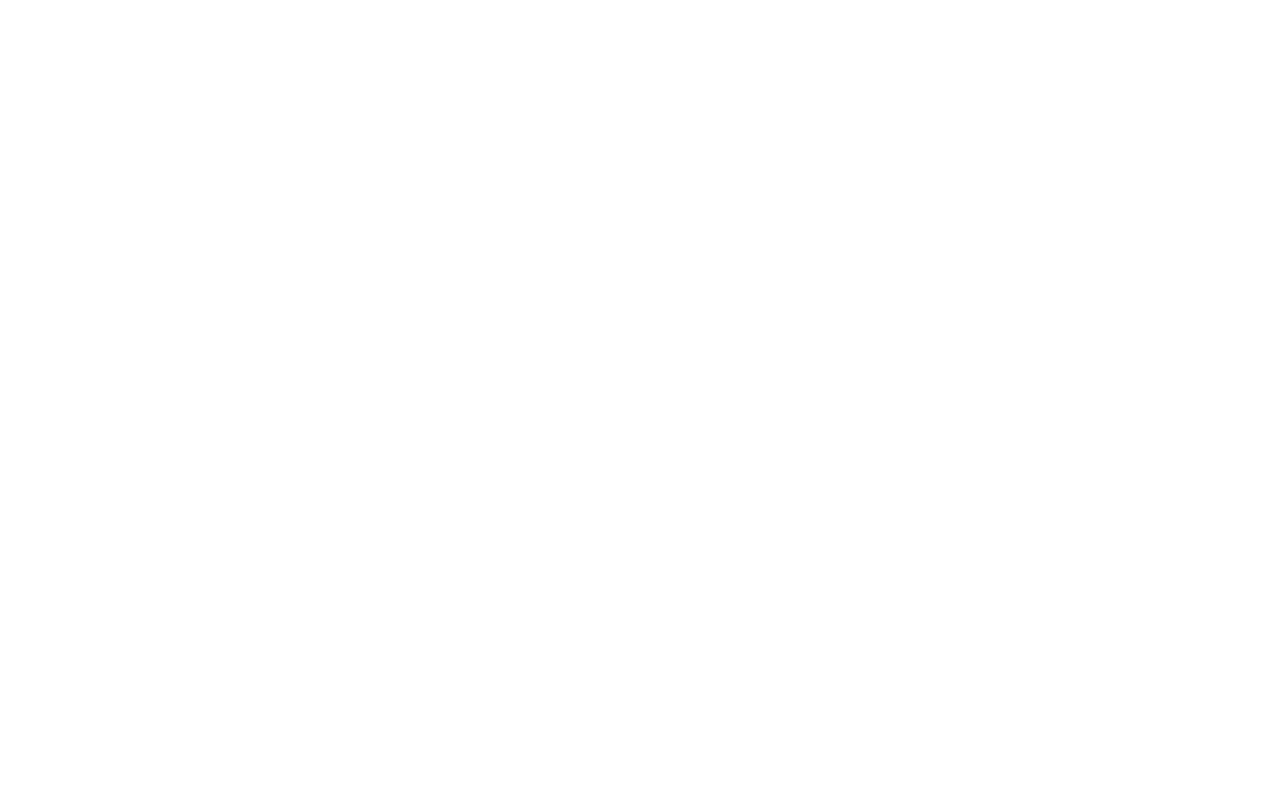
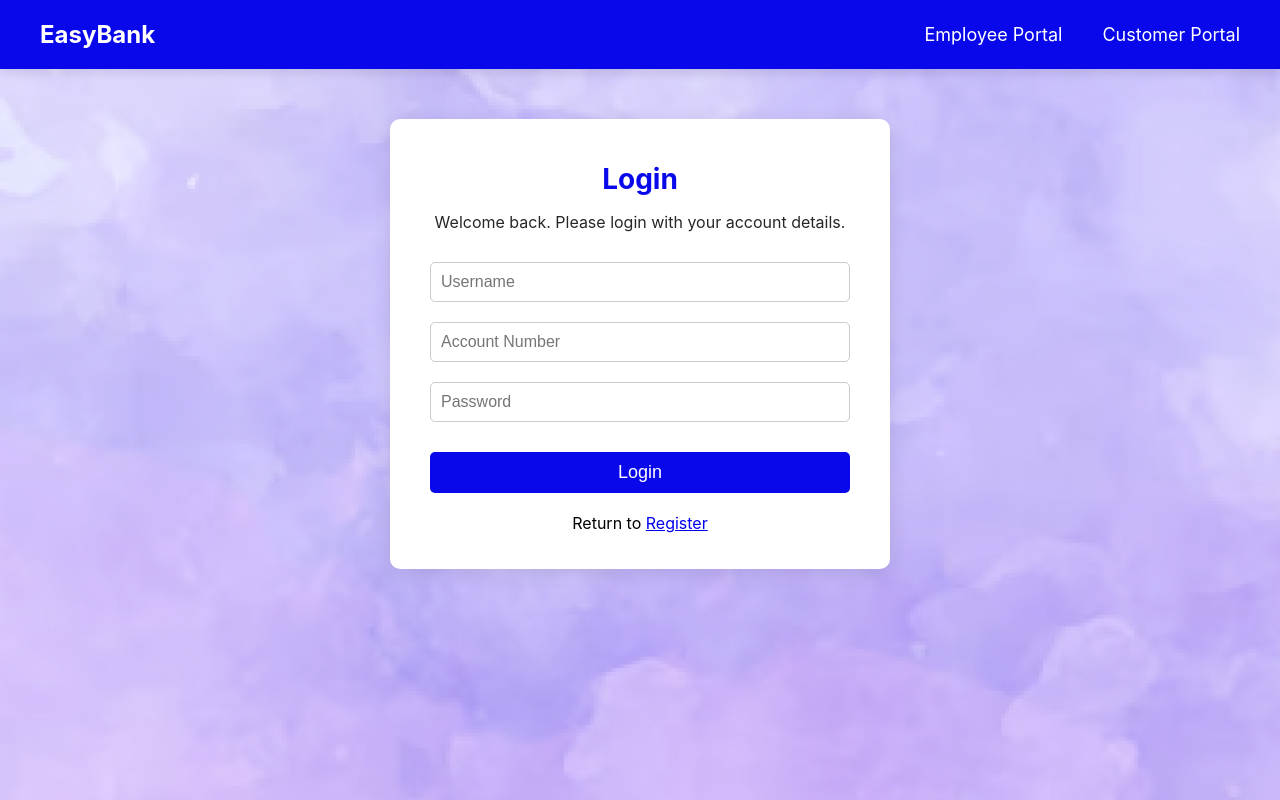
Before and after one commit to JoshuaAshley/EasyBank, a React (Create React App) app in the folder FRONTEND/client/: page /login in a window 1280 px wide. Before the commit this address had no page. Built offline with nearby package versions, Linux system fonts and the light colour scheme.

Commit message:
Worked on login

```diff
--- a/FRONTEND/client/src/AppRouter.js
+++ b/FRONTEND/client/src/AppRouter.js
@@ -1,17 +1,22 @@
 import React from 'react';
 import { BrowserRouter as Router, Route, Routes } from 'react-router-dom';
+import { UserProvider } from './UserContext';
 import LandingPage from './ui/pages/Landing/landing';
 import Register from './ui/pages/Register/register';
+import Login from './ui/pages/Login/login';
 
-const AppRouter = () => {
+function App() {
   return (
+    <UserProvider>
       <Router>
         <Routes>
           <Route path="/" element={<LandingPage />} />
           <Route path="/register" element={<Register />} />
+          <Route path="/login" element={<Login />} />
         </Routes>
       </Router>
+    </UserProvider>
   );
-};
+}
 
-export default AppRouter;
+export default App;
--- /dev/null
+++ b/FRONTEND/client/src/UserContext.jsx
@@ -0,0 +1,15 @@
+import React, { createContext, useState } from 'react';
+
+// Create the context
+export const UserContext = createContext();
+
+// Create a provider component
+export const UserProvider = ({ children }) => {
+  const [user, setUser] = useState(null); // Initialize with null, meaning no user is logged in
+
+  return (
+    <UserContext.Provider value={{ user, setUser }}>
+      {children}
+    </UserContext.Provider>
+  );
+};
--- a/FRONTEND/client/src/ui/pages/Landing/landing.jsx
+++ b/FRONTEND/client/src/ui/pages/Landing/landing.jsx
@@ -8,8 +8,8 @@
       <nav className="navbar">
         <Link to="/" className="navbar-title">EasyBank</Link>
         <div className="navbar-links">
-          <Link to="/employee-portal" className="nav-link">Employee Portal</Link>
-          <Link to="/customer-portal" className="nav-link">Customer Portal</Link>
+          <Link to="/login" className="nav-link">Employee Portal</Link>
+          <Link to="/login" className="nav-link">Customer Portal</Link>
         </div>
       </nav>
 
@@ -24,7 +24,7 @@
           </p>
           <div className="landing-buttons">
             <Link to="/register" className="sign-up-btn">Sign Up</Link>
-            <button className="watch-demo-btn">Watch Demo</button>
+            <Link to="https://youtu.be/dQw4w9WgXcQ?si=D0dQEFohaBqIboHa&t=0" className="watch-demo-btn">Watch Demo</Link>
           </div>
         </div>
 
--- a/FRONTEND/client/src/ui/pages/Login/login.jsx
+++ b/FRONTEND/client/src/ui/pages/Login/login.jsx
@@ -0,0 +1,116 @@
+import React, { useContext } from 'react';
+import { Link, useNavigate } from 'react-router-dom';
+import { useForm } from 'react-hook-form';
+import { UserContext } from '../../../UserContext';
+import './loginstyles.css';
+
+const Login = () => {
+  const { register, handleSubmit, formState: { errors }, setError } = useForm();
+  const { user, setUser } = useContext(UserContext); // Access setUser from context
+  const navigate = useNavigate(); // To redirect user after login
+
+  // Define regex patterns
+  const usernamePattern = /^[a-zA-Z0-9]{4,30}$/;
+  const accountNumberPattern = /^[0-9]{7,11}$/;
+  const passwordPattern = /^(?=.*[a-z])(?=.*[A-Z])(?=.*\d).{8,}$/;
+
+  const onSubmit = async (data) => {
+    const payload = {
+      username: data.username,
+      accountNumber: data.accountNumber,
+      password: data.password,
+    };
+
+    try {
+      const response = await fetch("https://localhost:3001/api/v1/users/login", {
+        method: 'POST',
+        headers: {
+          'Content-Type': 'application/json',
+        },
+        body: JSON.stringify(payload),
+      });
+
+      const result = await response.json();
+
+      if (response.ok) {
+        // Set the global user state with user details
+        setUser({
+          token: result.token,
+          ...result.userDetails // Add user details except password
+        });
+
+        // Navigate to dashboard or any page after successful login
+        console.log(user);
+      } else {
+        // Handle 401 Unauthorized error
+        if (response.status === 401) {
+          setError("password", { type: "manual", message: "Invalid credentials. Please check your username, password, or account number." });
+          setError("accountNumber", { type: "manual", message: "Invalid credentials. Please check your username, password, or account number." });
+          setError("username", { type: "manual", message: "Invalid credentials. Please check your username, password, or account number." });
+        } else {
+          alert(result.message); // Display any other server error message
+        }
+      }
+    } catch (error) {
+      console.error('An error occurred:', error);
+      alert('An error occurred during login. Please try again.');
+    }
+  };
+
+  return (
+    <div className="register-container">
+      <nav className="navbar">
+        <Link to="/" className="navbar-title">EasyBank</Link>
+        <div className="navbar-links">
+          <Link to="/employee-portal" className="nav-link">Employee Portal</Link>
+          <Link to="/customer-portal" className="nav-link">Customer Portal</Link>
+        </div>
+      </nav>
+      <div className="register-box">
+        <h2 className="register-title">Login</h2>
+        <p className="register-subtitle">Welcome back. Please login with your account details.</p>
+        <form className="register-form" onSubmit={handleSubmit(onSubmit)}>
+          <input
+            type="text"
+            placeholder="Username"
+            className="input-field"
+            {...register("username", {
+              required: "Username is required",
+              pattern: { value: usernamePattern, message: "Username must be 4-30 characters long and contain only letters and numbers." }
+            })}
+          />
+          {errors.username && <span className="error-message">{errors.username.message}</span>}
+
+          <input
+            type="text"
+            placeholder="Account Number"
+            className="input-field"
+            {...register("accountNumber", {
+              required: "Account number is required",
+              pattern: { value: accountNumberPattern, message: "Account number must be between 7 to 11 digits." }
+            })}
+          />
+          {errors.accountNumber && <span className="error-message">{errors.accountNumber.message}</span>}
+
+          <input
+            type="password"
+            placeholder="Password"
+            className="input-field"
+            {...register("password", {
+              required: "Password is required",
+              pattern: { value: passwordPattern, message: "Password must be at least 8 characters long, contain at least one uppercase letter, one lowercase letter, and one number." }
+            })}
+          />
+          {errors.password && <span className="error-message">{errors.password.message}</span>}
+
+          <button type="submit" className="submit-btn">Login</button>
+        </form>
+        <p className="login-link">
+          Return to <Link to="/register">Register</Link>
+        </p>
+      </div>
+    </div>
+  );
+};
+
+export default Login;
--- a/FRONTEND/client/src/ui/pages/Login/loginstyles.css
+++ b/FRONTEND/client/src/ui/pages/Login/loginstyles.css
@@ -0,0 +1,96 @@
+/* Global CSS Reset for box-sizing */
+*,
+*::before,
+*::after {
+    box-sizing: border-box;
+}
+
+.register-container {
+    height: 100vh;
+    display: flex;
+    flex-direction: column;
+    justify-content: flex-start;
+    align-items: center;
+    text-align: center;
+    position: relative;
+    background-image: url('/public/images/background.png');
+    background-size: cover;
+    background-position: center;
+    background-repeat: no-repeat;
+}
+
+.register-container::before {
+    content: ""; /* Required for the pseudo-element */
+    position: absolute; /* Position it over the container */
+    top: 0; /* Cover the entire container */
+    left: 0;
+    right: 0;
+    bottom: 0;
+    background-color: rgba(255, 255, 255, 0.322); /* White overlay with 50% opacity */
+    z-index: 1; /* Ensure it’s on top of the background */
+  }
+
+.register-box {
+    background: white;
+    border-radius: 10px;
+    box-shadow: 0 4px 20px rgba(0, 0, 0, 0.1);
+    padding: 20px 40px;
+    max-width: 500px;
+    width: 100%;
+    margin-top: 50px;
+    z-index: 2;
+}
+
+.register-title {
+    font-size: 28px;
+    font-weight: bold;
+    margin-bottom: 10px;
+    color: #0808EB;
+}
+
+.register-subtitle {
+    font-size: 16px;
+    color: #272727;
+    margin-bottom: 20px;
+}
+
+.register-form {
+    width: 100%;
+    display: flex;
+    flex-direction: column;
+    align-items: center;
+    justify-content: center;
+}
+
+.input-field {
+    width: 100%; /* This will be 100% of its parent */
+    padding: 10px;
+    margin: 10px 0;
+    border: 1px solid #ccc;
+    border-radius: 5px;
+    font-size: 16px;
+}
+
+.submit-btn {
+    background-color: #0808EB;
+    color: white;
+    padding: 10px 20px;
+    border: none;
+    margin-top: 20px;
+    border-radius: 5px;
+    font-size: 18px;
+    cursor: pointer;
+    transition: background-color 0.3s;
+    width: 100%;
+}
+
+.submit-btn:hover {
+    background-color: #0505d6;
+}
+
+.error-message {
+    color: red;
+    font-size: 14px;
+    text-align: left; /* Align error messages to the left */
+    width: 100%; /* Ensure it takes full width to align with input fields */
+}
--- a/FRONTEND/client/src/ui/pages/Register/register.jsx
+++ b/FRONTEND/client/src/ui/pages/Register/register.jsx
@@ -69,7 +69,7 @@
       <div className="register-box">
         <h2 className="register-title">Register</h2>
         <p className="register-subtitle">
-          Please enter valid credentials to begin the first phase of the registration process.
+          Please enter valid credentials to complete the registration process for a customer.
         </p>
         <form className="register-form" onSubmit={handleSubmit(onSubmit)}>
           <input
@@ -138,7 +138,7 @@
           />
           {errors.password && <span className="error-message">{errors.password.message}</span>}
 
-          <button type="submit" className="submit-btn">Proceed →</button>
+          <button type="submit" className="submit-btn">Register</button>
         </form>
         <p className="login-link">
           Return to <Link to="/login">Login</Link>
```
Also changed, not shown: 1 other file (tests, documents, lock files or other folders). Lines whose indentation alone changed are shown as unchanged.
